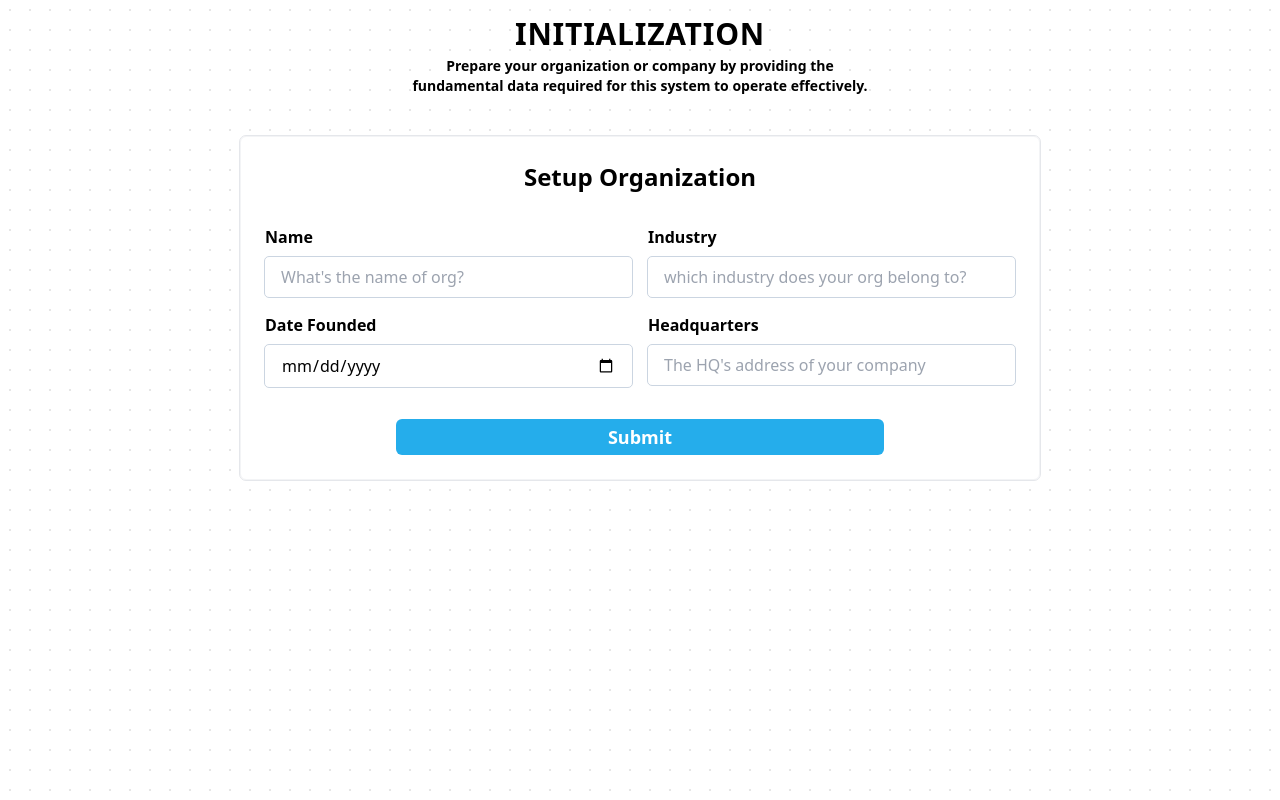
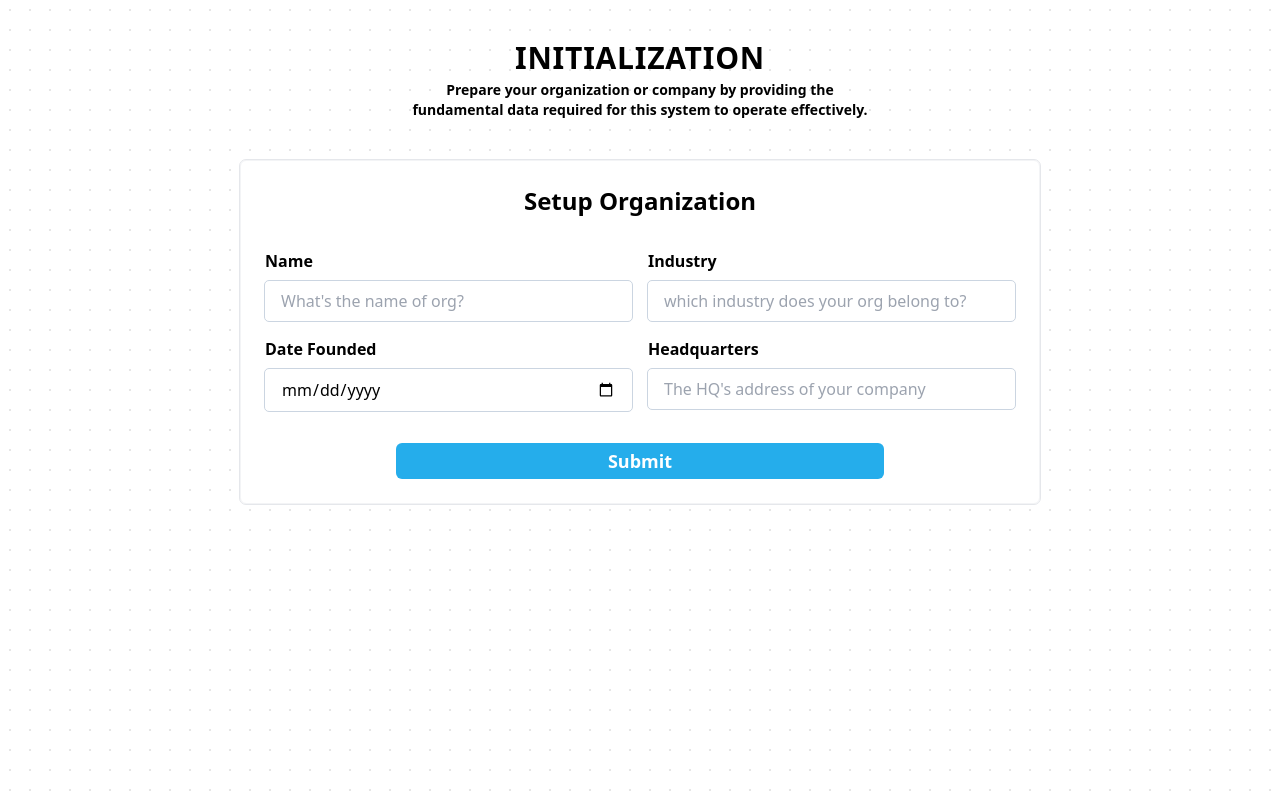
Before and after one commit to medmaha/record-management-system, a SvelteKit app: page /setup in a window 1280 px wide. Built offline with nearby package versions, Linux system fonts and the light colour scheme; no server answers; the database is empty.

Commit message:
updated ui

```diff
--- a/src/routes/setup/+page.svelte
+++ b/src/routes/setup/+page.svelte
@@ -42,7 +42,7 @@
 	</div>
 </div>
 
-<h1 class="text-3xl font-bold text-center uppercase tracking-wide">
+<h1 class="text-3xl font-bold text-center uppercase tracking-wide pt-6">
 	{data.app?.name || 'Initialization'}
 </h1>
 
```
